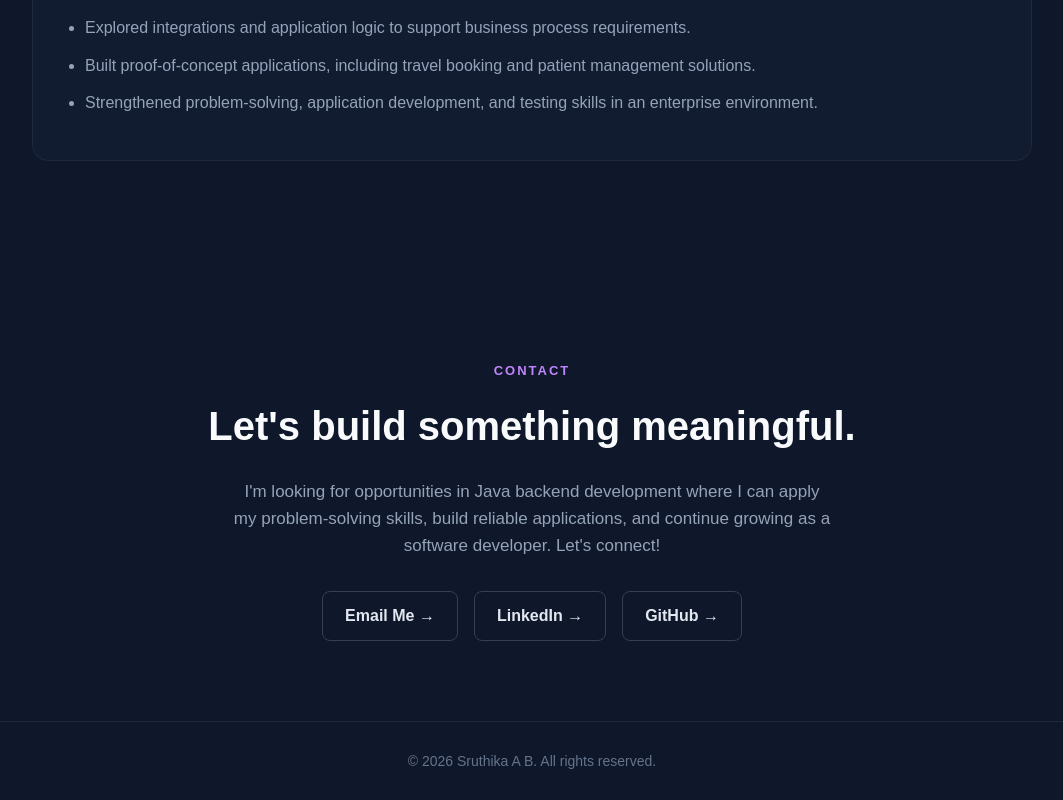
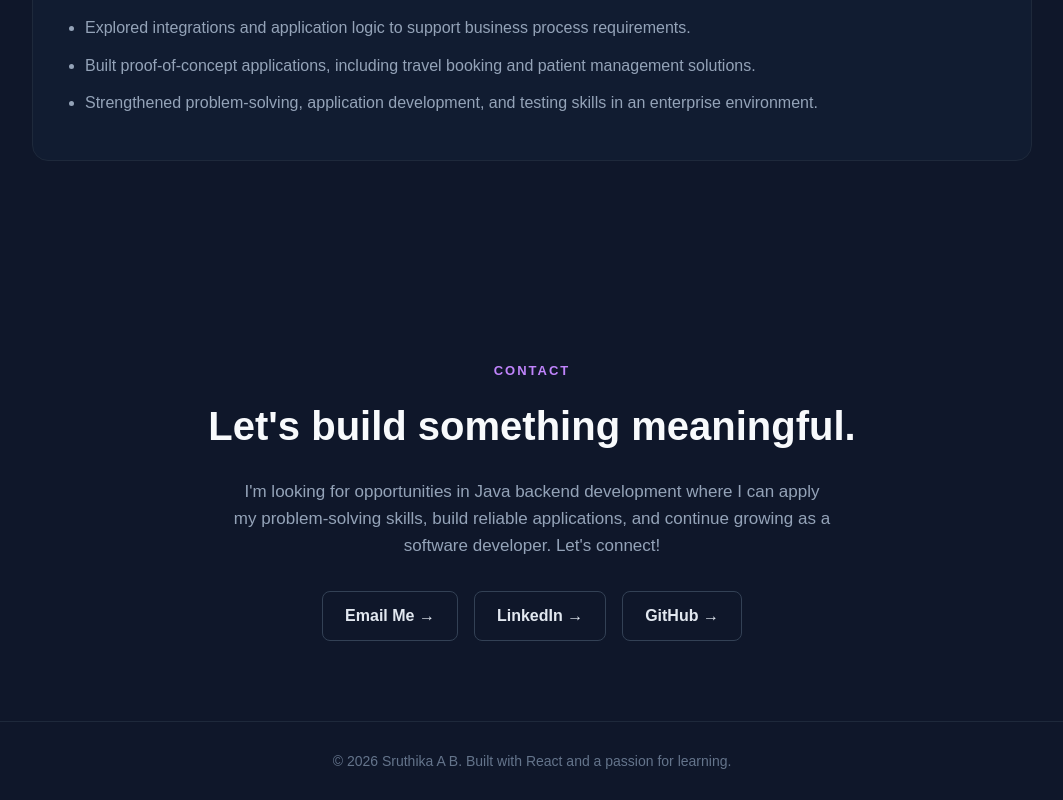
Before and after one commit to ABSruthika/sruthika-portfolio, a React (Vite) app: page / in a window 1280 px wide. Shown: the part 3460-4260 px from the top of the page, without its empty margins (108-1171 px from the left). Built offline with nearby package versions, Linux system fonts and the light colour scheme.

Commit message:
refactor(footer): refine portfolio footer text

```diff
--- a/src/components/Footer.jsx
+++ b/src/components/Footer.jsx
@@ -2,7 +2,8 @@ function Footer() {
   return (
     <footer>
       <p>
-        © {new Date().getFullYear()} Sruthika A B. All rights reserved.
+        © {new Date().getFullYear()} Sruthika A B. Built with React
+        and a passion for learning.
       </p>
     </footer>
   );
```
